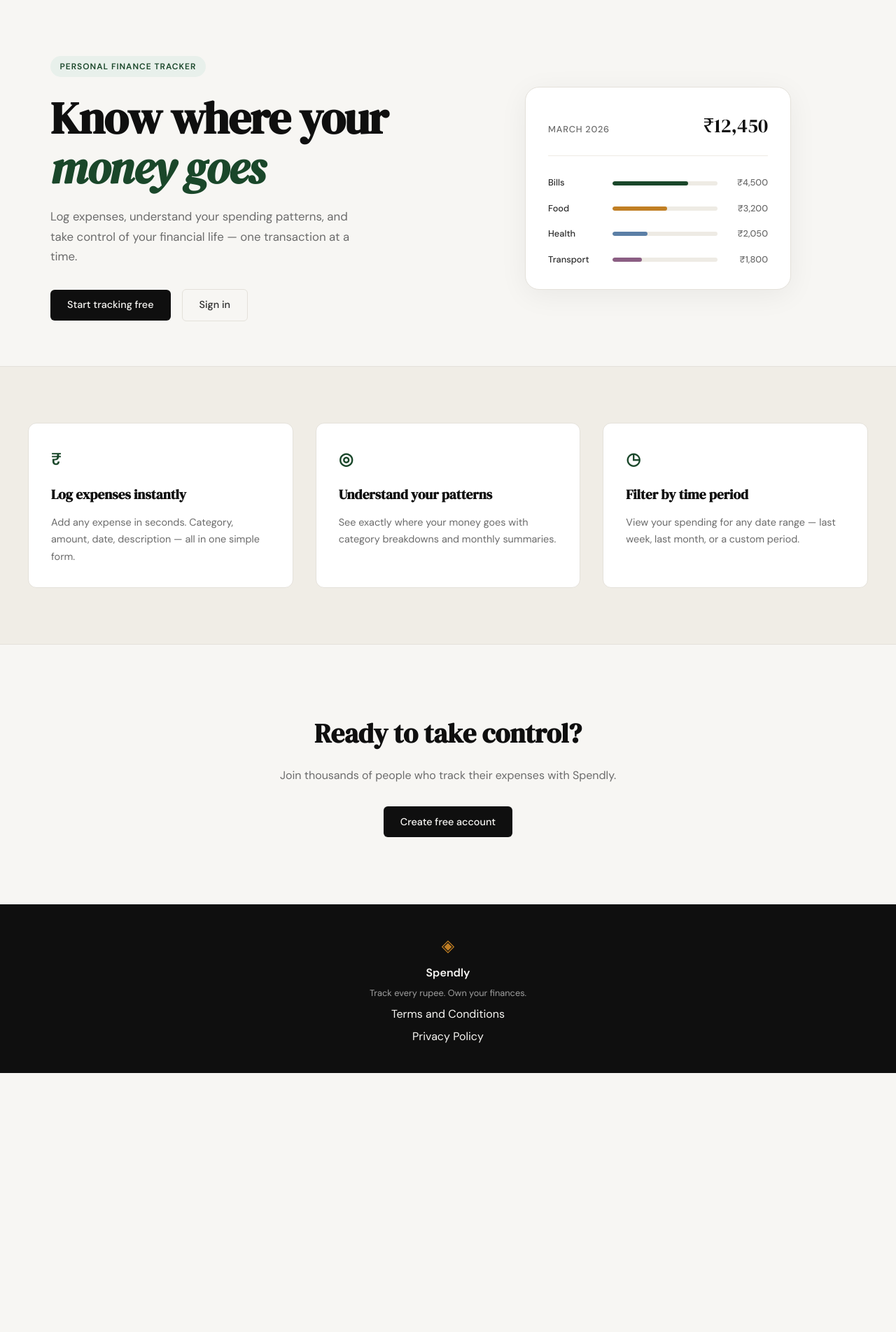
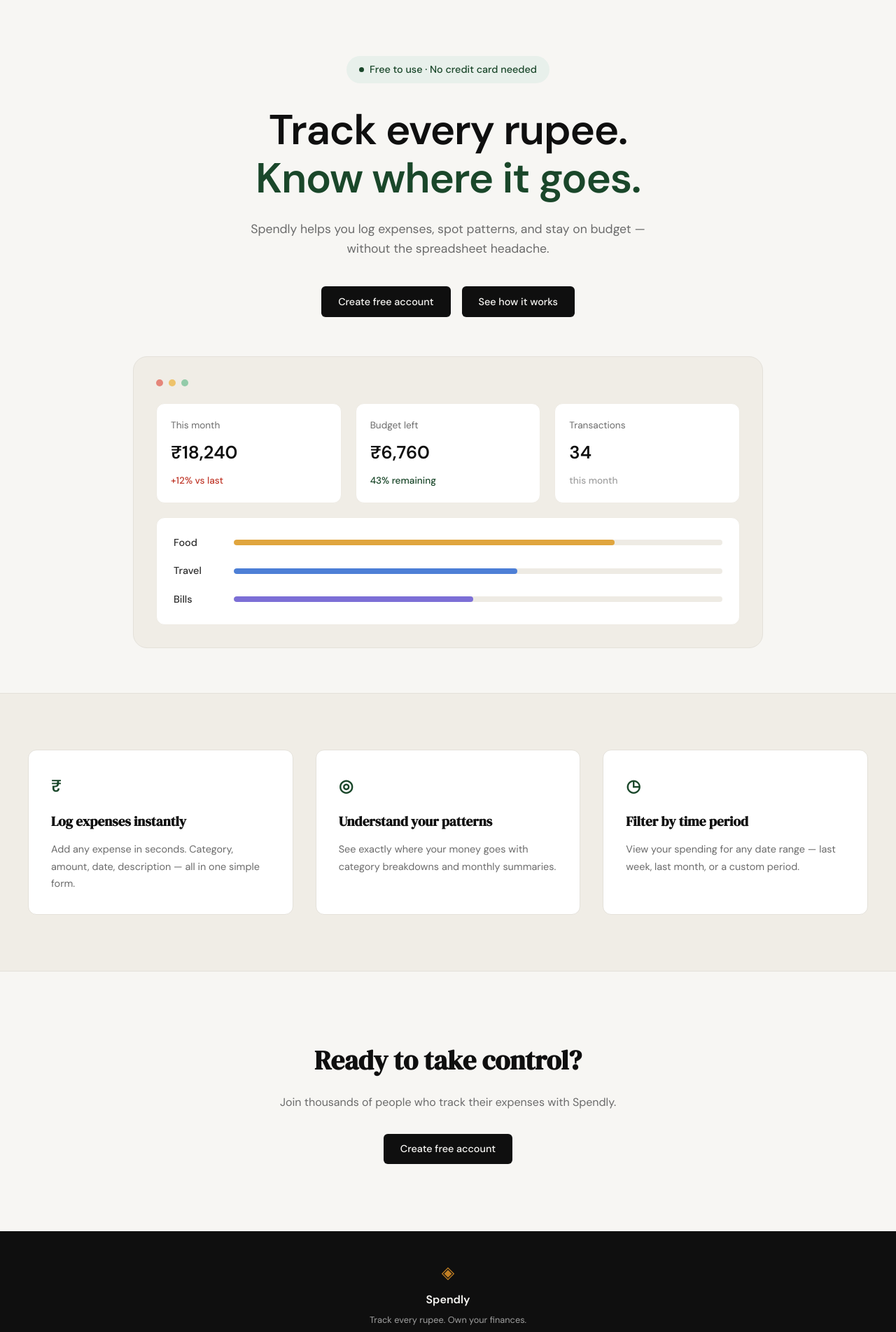
Before and after one commit to Swarnava04/spendly-expense-tracker, a Flask app: page / in a window 1280 px wide. Shown: the part 61-1964 px from the top of the page at 70% size. Before the commit the page ends 1594 px from the top, so only its background shows below. Run offline with Flask 3, Linux system fonts and the light colour scheme.

Commit message:
landing: redesign hero section to match mockup
Co-Authored-By: Claude Sonnet 5 <noreply@anthropic.com>
Claude-Session: https://claude.ai/code/session_01NB9zPmzoN1fvaJJr8Ao9Rn

```diff
--- a/static/css/style.css
+++ b/static/css/style.css
@@ -125,53 +125,71 @@ a { color: inherit; text-decoration: none; }
 
 .hero {
     padding: 5rem 2rem 4rem;
-    display: grid;
-    grid-template-columns: 1fr 1fr;
-    gap: 4rem;
+    display: flex;
+    flex-direction: column;
     align-items: center;
+    text-align: center;
     max-width: var(--max-width);
     margin: 0 auto;
 }
 
+.hero-inner {
+    display: flex;
+    flex-direction: column;
+    align-items: center;
+    width: 100%;
+}
+
 .hero-badge {
-    display: inline-block;
+    display: inline-flex;
+    align-items: center;
+    gap: 0.5rem;
     background: var(--accent-light);
     color: var(--accent);
-    font-size: 0.75rem;
-    font-weight: 600;
-    letter-spacing: 0.08em;
-    text-transform: uppercase;
-    padding: 0.35rem 0.85rem;
+    font-size: 0.9rem;
+    font-weight: 500;
+    padding: 0.5rem 1.1rem;
     border-radius: 999px;
+    margin-bottom: 2rem;
+}
+
+.hero-badge-dot {
+    width: 7px;
+    height: 7px;
+    border-radius: 50%;
+    background: var(--accent);
+    display: inline-block;
+}
+
+.hero-title {
+    font-family: var(--font-body);
+    font-weight: 700;
+    font-size: clamp(2.5rem, 6vw, 3.75rem);
+    line-height: 1.15;
+    letter-spacing: -0.02em;
+    color: var(--ink);
     margin-bottom: 1.5rem;
 }
 
-.hero-title {
-    font-family: var(--font-display);
-    font-size: clamp(2.5rem, 5vw, 4rem);
-    line-height: 1.1;
-    letter-spacing: -0.02em;
-    color: var(--ink);
-    margin-bottom: 1.25rem;
-}
-
-.hero-title em {
-    font-style: italic;
+.hero-title-accent {
+    display: block;
     color: var(--accent);
 }
 
 .hero-subtitle {
-    font-size: 1.05rem;
+    font-size: 1.1rem;
     color: var(--ink-muted);
-    line-height: 1.7;
-    max-width: 460px;
-    margin-bottom: 2rem;
+    line-height: 1.6;
+    max-width: 620px;
+    margin-bottom: 2.5rem;
 }
 
 .hero-actions {
     display: flex;
     gap: 1rem;
     align-items: center;
+    justify-content: center;
+    margin-bottom: 3.5rem;
 }
 
 /* ------------------------------------------------------------------ */
@@ -181,58 +199,99 @@ a { color: inherit; text-decoration: none; }
 .hero-visual {
     display: flex;
     justify-content: center;
+    width: 100%;
 }
 
 .mock-card {
-    background: var(--paper-card);
+    background: var(--paper-warm);
     border: 1px solid var(--border);
     border-radius: var(--radius-lg);
     padding: 2rem;
     width: 100%;
-    max-width: 380px;
-    box-shadow: 0 8px 40px rgba(0,0,0,0.06);
+    max-width: 900px;
 }
 
-.mock-card-header {
+.mock-card-dots {
     display: flex;
-    justify-content: space-between;
-    align-items: baseline;
-    margin-bottom: 1.75rem;
-    padding-bottom: 1.25rem;
-    border-bottom: 1px solid var(--border-soft);
+    gap: 0.5rem;
+    margin-bottom: 1.5rem;
 }
 
-.mock-label {
-    font-size: 0.8rem;
-    font-weight: 500;
-    color: var(--ink-muted);
-    text-transform: uppercase;
-    letter-spacing: 0.06em;
+.mock-dot {
+    width: 10px;
+    height: 10px;
+    border-radius: 50%;
 }
 
-.mock-total {
-    font-family: var(--font-display);
-    font-size: 1.75rem;
+.mock-dot-red { background: #e5867a; }
+.mock-dot-yellow { background: #eec36b; }
+.mock-dot-green { background: #93cba9; }
+
+.mock-stats {
+    display: grid;
+    grid-template-columns: repeat(3, 1fr);
+    gap: 1.25rem;
+    margin-bottom: 1.25rem;
+}
+
+.mock-stat {
+    background: var(--paper-card);
+    border: 1px solid var(--border-soft);
+    border-radius: var(--radius-md);
+    padding: 1.25rem;
+    text-align: left;
+    display: flex;
+    flex-direction: column;
+    gap: 0.5rem;
+}
+
+.mock-stat-label {
+    font-size: 0.85rem;
+    color: var(--ink-muted);
+}
+
+.mock-stat-value {
+    font-family: var(--font-body);
+    font-weight: 700;
+    font-size: 1.6rem;
     color: var(--ink);
 }
 
-.mock-bars { display: flex; flex-direction: column; gap: 1rem; }
+.mock-stat-delta {
+    font-size: 0.85rem;
+    font-weight: 500;
+}
+
+.mock-stat-delta-down { color: var(--danger); }
+.mock-stat-delta-up { color: var(--accent); }
+.mock-stat-delta-muted { color: var(--ink-faint); }
+
+.mock-bars {
+    background: var(--paper-card);
+    border: 1px solid var(--border-soft);
+    border-radius: var(--radius-md);
+    padding: 1.5rem;
+    display: flex;
+    flex-direction: column;
+    gap: 1.1rem;
+}
 
 .mock-bar-row {
     display: grid;
-    grid-template-columns: 80px 1fr 60px;
+    grid-template-columns: 70px 1fr;
     align-items: center;
-    gap: 0.75rem;
+    gap: 1rem;
 }
 
 .mock-cat {
-    font-size: 0.8rem;
+    font-size: 0.9rem;
     font-weight: 500;
     color: var(--ink-soft);
+    text-align: left;
 }
 
 .mock-bar-track {
-    height: 6px;
+    height: 8px;
     background: var(--border-soft);
     border-radius: 999px;
     overflow: hidden;
@@ -240,21 +299,13 @@ a { color: inherit; text-decoration: none; }
 
 .mock-bar {
     height: 100%;
-    background: var(--accent);
     border-radius: 999px;
     transition: width 0.6s ease;
 }
 
-.mock-bar-2 { background: var(--accent-2); }
-.mock-bar-3 { background: #5b7fa6; }
-.mock-bar-4 { background: #8b5e83; }
-
-.mock-amt {
-    font-size: 0.8rem;
-    font-weight: 500;
-    color: var(--ink-muted);
-    text-align: right;
-}
+.mock-bar-food { background: #e0a53e; }
+.mock-bar-travel { background: #4d7fd6; }
+.mock-bar-bills { background: #7c6fd6; }
 
 /* ------------------------------------------------------------------ */
 /* Buttons                                                             */
@@ -553,14 +604,9 @@ a { color: inherit; text-decoration: none; }
 /* ------------------------------------------------------------------ */
 
 @media (max-width: 900px) {
-    .hero {
-        grid-template-columns: 1fr;
-        text-align: center;
-    }
-
     .hero-subtitle { max-width: 100%; }
     .hero-actions { justify-content: center; }
-    .hero-visual { display: none; }
+    .mock-stats { grid-template-columns: 1fr; }
 
     .features-inner { grid-template-columns: 1fr; }
 }
@@ -568,4 +614,7 @@ a { color: inherit; text-decoration: none; }
 @media (max-width: 600px) {
     .nav-links a:not(.nav-cta) { display: none; }
     .hero { padding: 3rem 1rem 2rem; }
+    .hero-actions { flex-direction: column; width: 100%; }
+    .hero-actions .btn-primary { width: 100%; text-align: center; }
+    .mock-bar-row { grid-template-columns: 55px 1fr; }
 }
--- a/templates/landing.html
+++ b/templates/landing.html
@@ -6,55 +6,62 @@
 
 <section class="hero">
     <div class="hero-inner">
-        <div class="hero-badge">Personal Finance Tracker</div>
+        <span class="hero-badge"><span class="hero-badge-dot"></span>Free to use · No credit card needed</span>
         <h1 class="hero-title">
-            Know where your<br>
-            <em>money goes</em>
+            Track every rupee.<br>
+            <span class="hero-title-accent">Know where it goes.</span>
         </h1>
         <p class="hero-subtitle">
-            Log expenses, understand your spending patterns,
-            and take control of your financial life —
-            one transaction at a time.
+            Spendly helps you log expenses, spot patterns, and stay
+            on budget — without the spreadsheet headache.
         </p>
         <div class="hero-actions">
-            <a href="{{ url_for('register') }}" class="btn-primary">Start tracking free</a>
-            <a href="{{ url_for('login') }}" class="btn-ghost">Sign in</a>
+            <a href="{{ url_for('register') }}" class="btn-primary">Create free account</a>
+            <a href="#" class="btn-primary">See how it works</a>
         </div>
     </div>
     <div class="hero-visual">
         <div class="mock-card">
-            <div class="mock-card-header">
-                <span class="mock-label">March 2026</span>
-                <span class="mock-total">₹12,450</span>
+            <div class="mock-card-dots">
+                <span class="mock-dot mock-dot-red"></span>
+                <span class="mock-dot mock-dot-yellow"></span>
+                <span class="mock-dot mock-dot-green"></span>
+            </div>
+            <div class="mock-stats">
+                <div class="mock-stat">
+                    <span class="mock-stat-label">This month</span>
+                    <span class="mock-stat-value">₹18,240</span>
+                    <span class="mock-stat-delta mock-stat-delta-down">+12% vs last</span>
+                </div>
+                <div class="mock-stat">
+                    <span class="mock-stat-label">Budget left</span>
+                    <span class="mock-stat-value">₹6,760</span>
+                    <span class="mock-stat-delta mock-stat-delta-up">43% remaining</span>
+                </div>
+                <div class="mock-stat">
+                    <span class="mock-stat-label">Transactions</span>
+                    <span class="mock-stat-value">34</span>
+                    <span class="mock-stat-delta mock-stat-delta-muted">this month</span>
+                </div>
             </div>
             <div class="mock-bars">
                 <div class="mock-bar-row">
+                    <span class="mock-cat">Food</span>
+                    <div class="mock-bar-track">
+                        <div class="mock-bar mock-bar-food" style="width: 78%"></div>
+                    </div>
+                </div>
+                <div class="mock-bar-row">
+                    <span class="mock-cat">Travel</span>
+                    <div class="mock-bar-track">
+                        <div class="mock-bar mock-bar-travel" style="width: 58%"></div>
+                    </div>
+                </div>
+                <div class="mock-bar-row">
                     <span class="mock-cat">Bills</span>
                     <div class="mock-bar-track">
-                        <div class="mock-bar" style="width: 72%"></div>
+                        <div class="mock-bar mock-bar-bills" style="width: 49%"></div>
                     </div>
-                    <span class="mock-amt">₹4,500</span>
-                </div>
-                <div class="mock-bar-row">
-                    <span class="mock-cat">Food</span>
-                    <div class="mock-bar-track">
-                        <div class="mock-bar mock-bar-2" style="width: 52%"></div>
-                    </div>
-                    <span class="mock-amt">₹3,200</span>
-                </div>
-                <div class="mock-bar-row">
-                    <span class="mock-cat">Health</span>
-                    <div class="mock-bar-track">
-                        <div class="mock-bar mock-bar-3" style="width: 33%"></div>
-                    </div>
-                    <span class="mock-amt">₹2,050</span>
-                </div>
-                <div class="mock-bar-row">
-                    <span class="mock-cat">Transport</span>
-                    <div class="mock-bar-track">
-                        <div class="mock-bar mock-bar-4" style="width: 28%"></div>
-                    </div>
-                    <span class="mock-amt">₹1,800</span>
                 </div>
             </div>
         </div>
```
Also changed, not shown: prompts.txt (+8 -0 lines).
